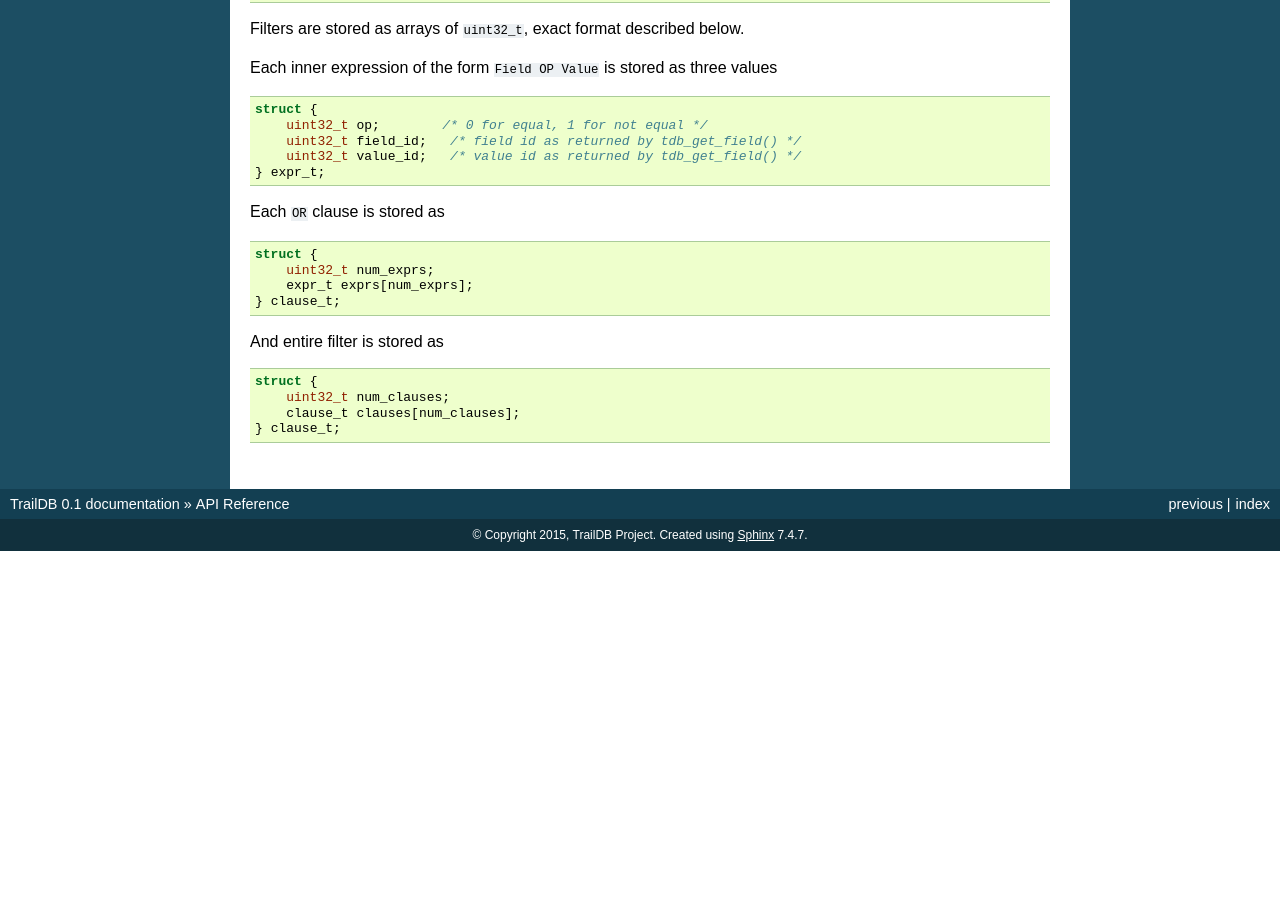
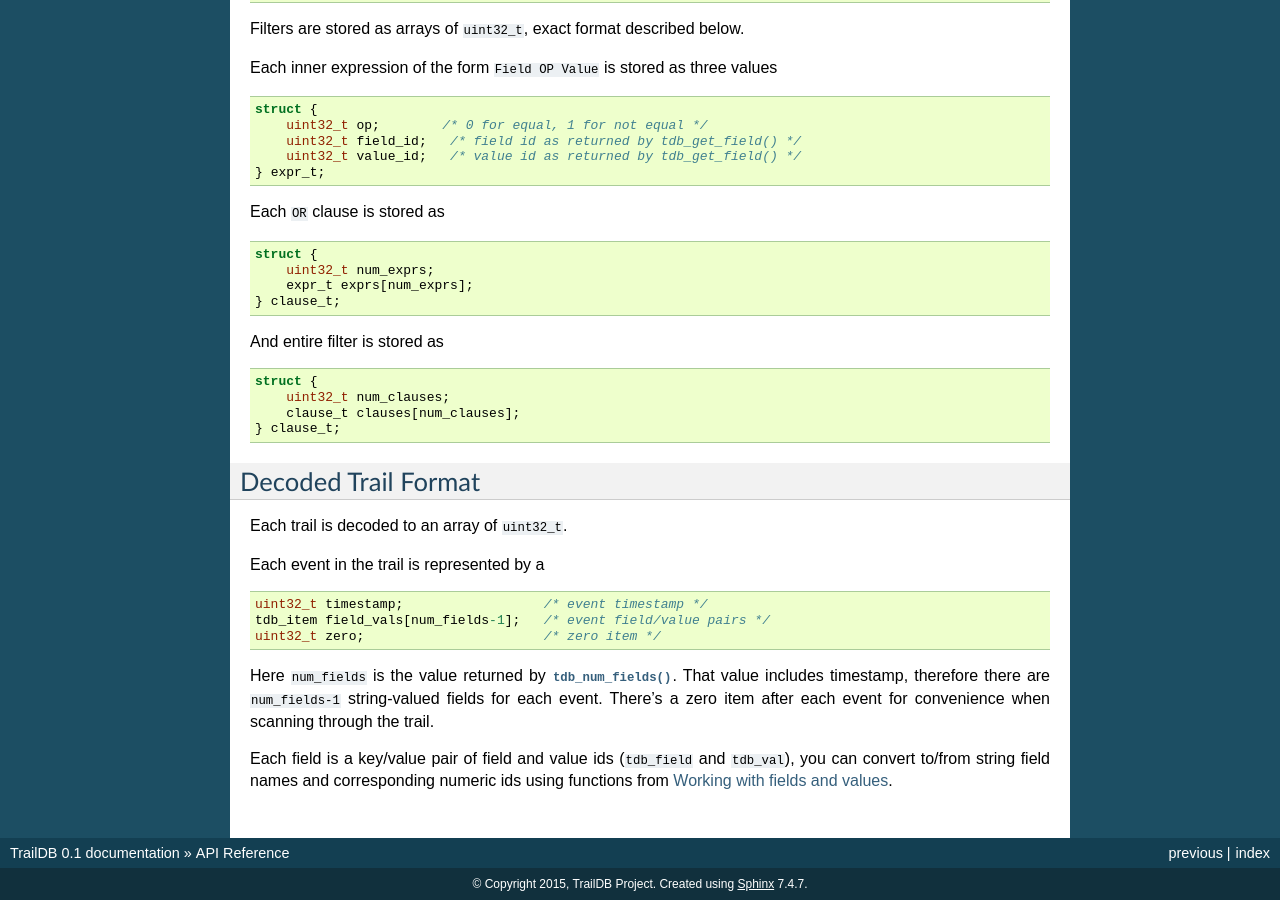
Before and after one commit to traildb/traildb, a Sphinx documentation site: the page built from doc/sphinx/source/apidoc.rst, in a window 1280 px wide and 900 px high, scrolled down 4766 px. Built offline with Sphinx 7.4.7, drawn with Linux system fonts in a browser that asks for light colours; before the commit the page ends 5317 px from its top, so only the background shows below that; some of the changed text lies outside the part shown.

Commit message:
And more docs

```diff
--- a/doc/sphinx/source/apidoc.rst
+++ b/doc/sphinx/source/apidoc.rst
@@ -68,9 +68,11 @@ same TrailDB at the same time, and memory overhead shouldn't be very high.
 
     Close an open TrailDB.
 
--------------------
-Working with fields
--------------------
+.. _fields-values-functions:
+
+--------------------------------------
+Working with fields and values
+--------------------------------------
 
 .. c:function:: int tdb_get_field(tdb *db, const char *field_name)
 
@@ -299,3 +301,25 @@ And entire filter is stored as
         uint32_t num_clauses;
         clause_t clauses[num_clauses];
     } clause_t;
+
+
+----------------------
+Decoded Trail Format
+----------------------
+
+Each trail is decoded to an array of ``uint32_t``.
+
+Each event in the trail is represented by a
+
+.. code-block:: c
+
+    uint32_t timestamp;                  /* event timestamp */
+    tdb_item field_vals[num_fields-1];   /* event field/value pairs */
+    uint32_t zero;                       /* zero item */
+
+Here ``num_fields`` is the value returned by :c:func:`tdb_num_fields`. That value includes timestamp, therefore there
+are ``num_fields-1`` string-valued fields for each event. There's a zero item after each event for convenience when
+scanning through the trail.
+
+Each field is a key/value pair of field and value ids (``tdb_field`` and ``tdb_val``), you can convert to/from string
+field names and corresponding numeric ids using functions from :ref:`fields-values-functions`.
```
